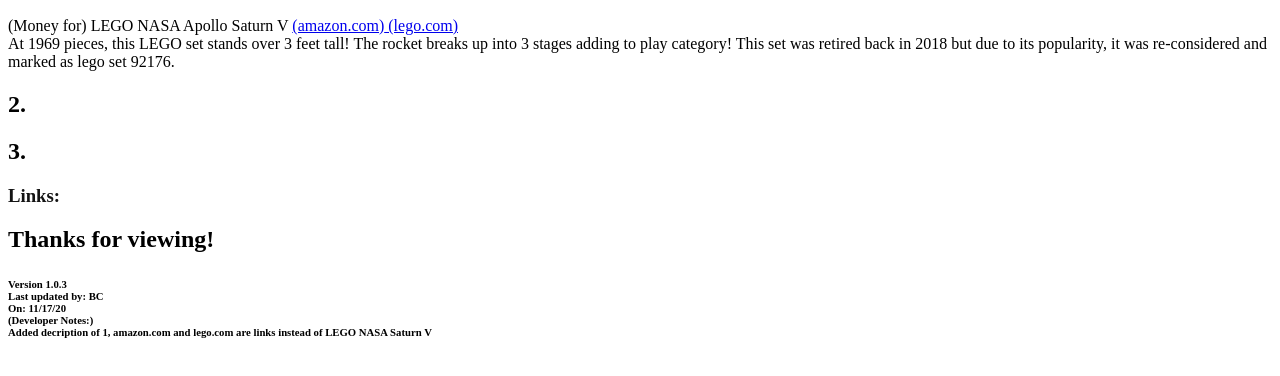
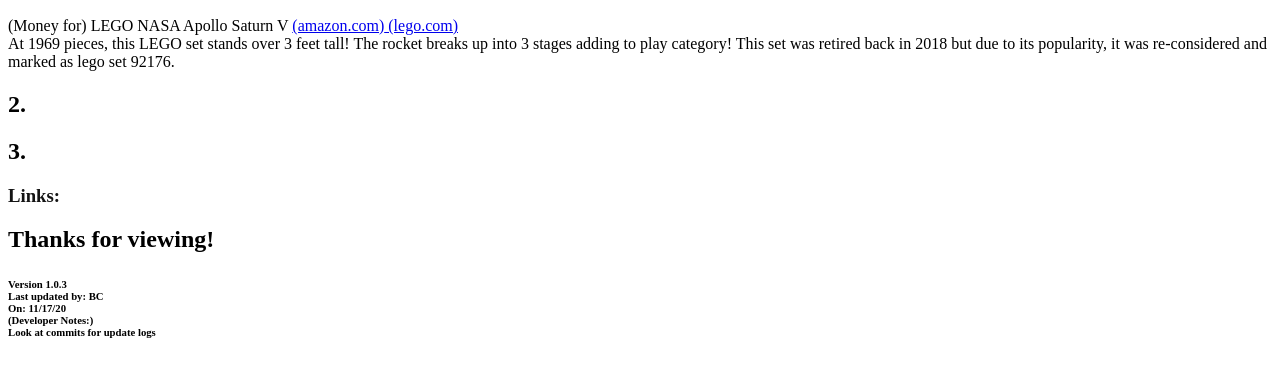
Before and after one commit to heyseb4/list, a plain HTML site: page index.html in a window 1280 px wide. Shown: the part 110-486 px from the top of the page. Drawn offline with Linux system fonts and the light colour scheme.

Commit message:
Update index.html

```diff
--- a/index.html
+++ b/index.html
@@ -36,7 +36,7 @@
 
     <h2>Thanks for viewing!</h2>
 
-    <h6>Version 1.0.3 <br> Last updated by: BC <br> On: 11/17/20 <br> (Developer Notes:) <br> Added decription of 1, amazon.com and lego.com are links instead of LEGO NASA Saturn V</h6>
+    <h6>Version 1.0.3 <br> Last updated by: BC <br> On: 11/17/20 <br> (Developer Notes:) <br> Look at commits for update logs
 
 
     </body>
```
